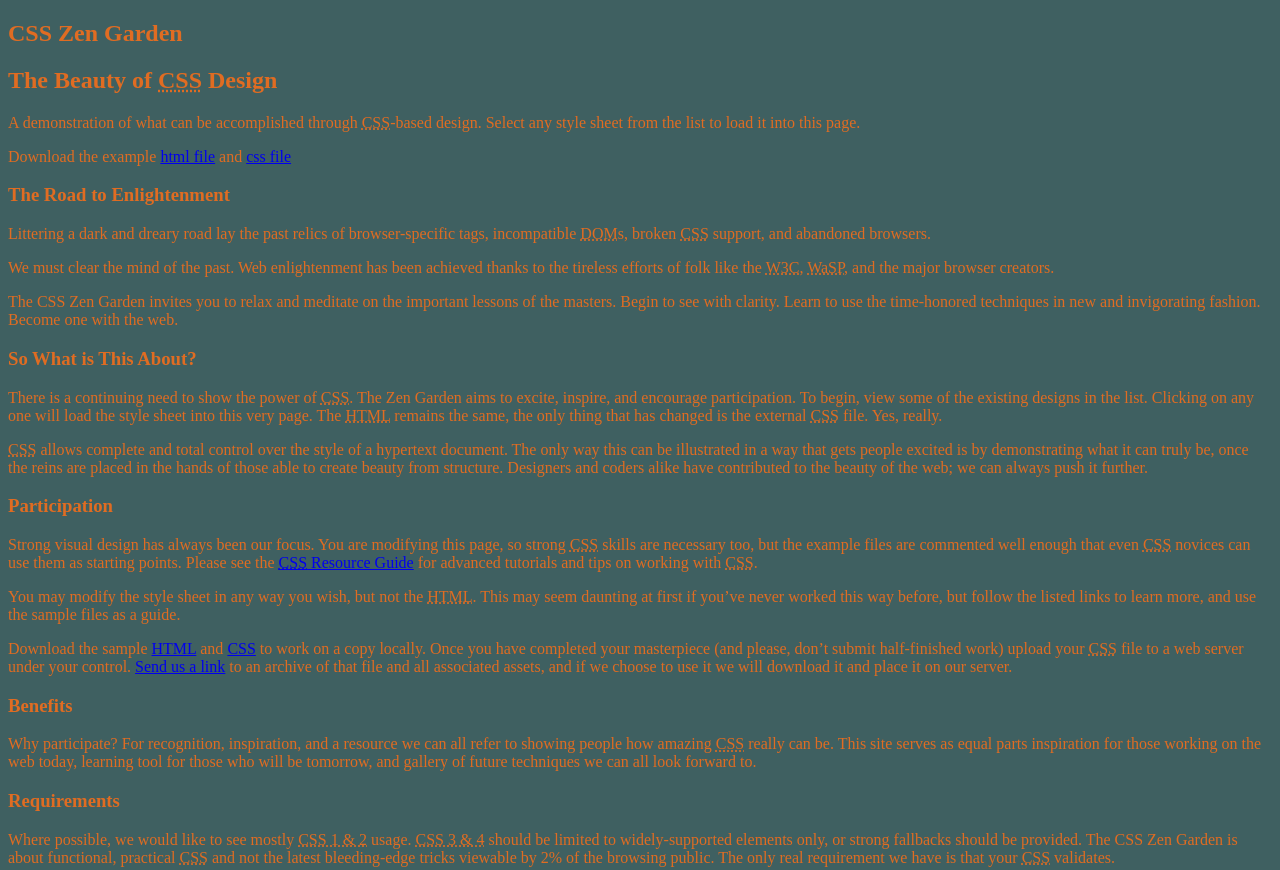
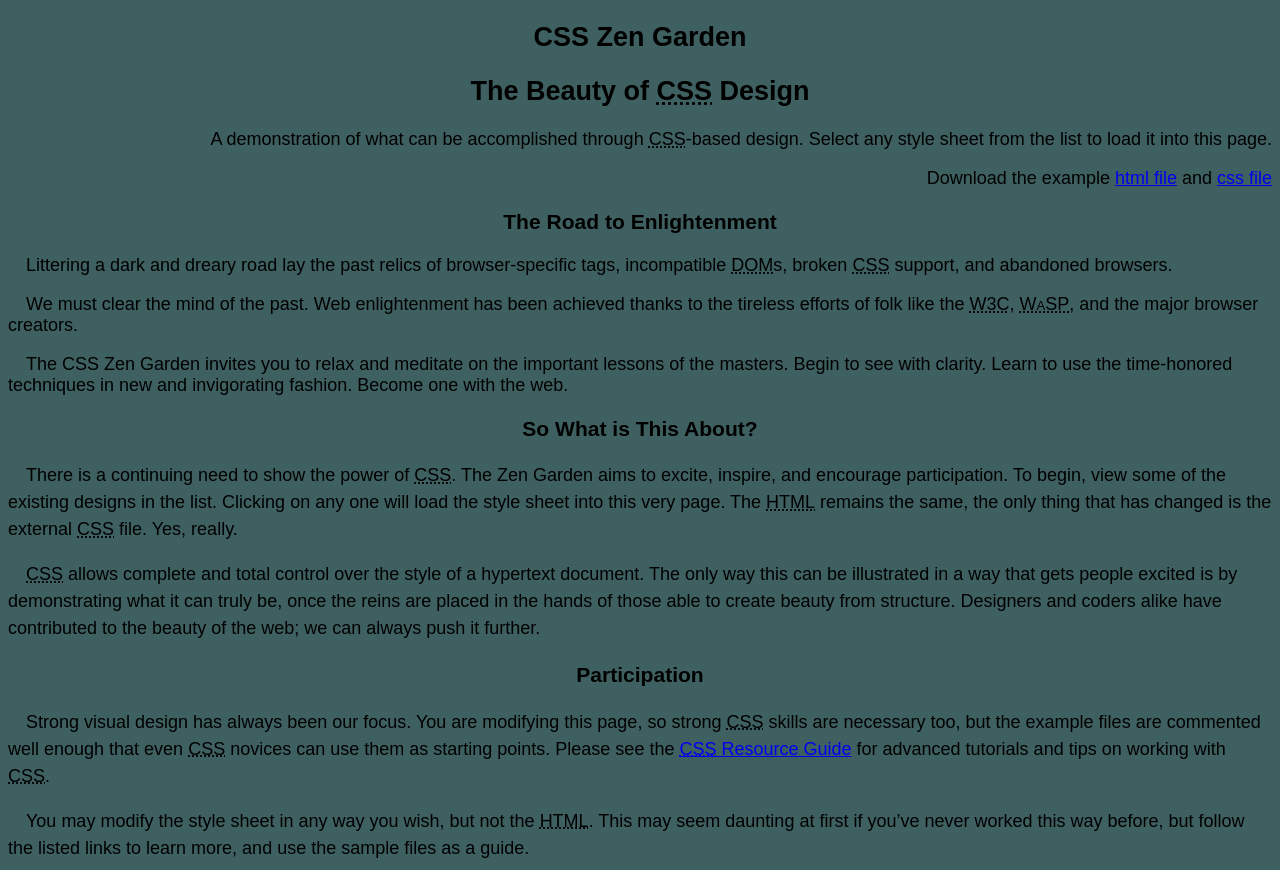
Before and after one commit to LeandroRodrigues117/desenvolve-introducao-web, a plain HTML site: page CSS Zen Garden/index.html in a window 1280 px wide. Shown: the top 870 px of the page. Drawn offline with Linux system fonts and the light colour scheme.

Commit message:
Add files via upload

```diff
--- a/CSS Zen Garden/style.css
+++ b/CSS Zen Garden/style.css
@@ -1,12 +1,34 @@
 /* Color Theme Swatches in Hex */
-/*.principal { color: #E06C22; }
+/*. { color: #E06C22; }
 .My-Color-Theme-2-hex { color: #409DA1; }
 .destaque { color: #21DAE1; }
 . { color: #8B5F43; }
-.background { color: #3F6061; }*/
+.background { color: #3F6061; }
+    .principal { color: #000000;}
+*/
 
 html {
 
-   color:#E06C22;
+   color:#000000;
 background: #3F6061;
+
+font-size: 18px;
+font-family: Arial;
 }
+
+p{
+
+    text-indent: 1em;
+}
+
+h1, h2, h3{
+    text-align: center;
+
+}
+h1{ font-size: 1.8;}
+h2{ font-size: 1.4;}
+h3{ font-size: 1.2;}
+
+.summary { text-align: right;}
+.main p{ line-height: 1.5;}
+abbr {font-variant: small-caps;}
```
